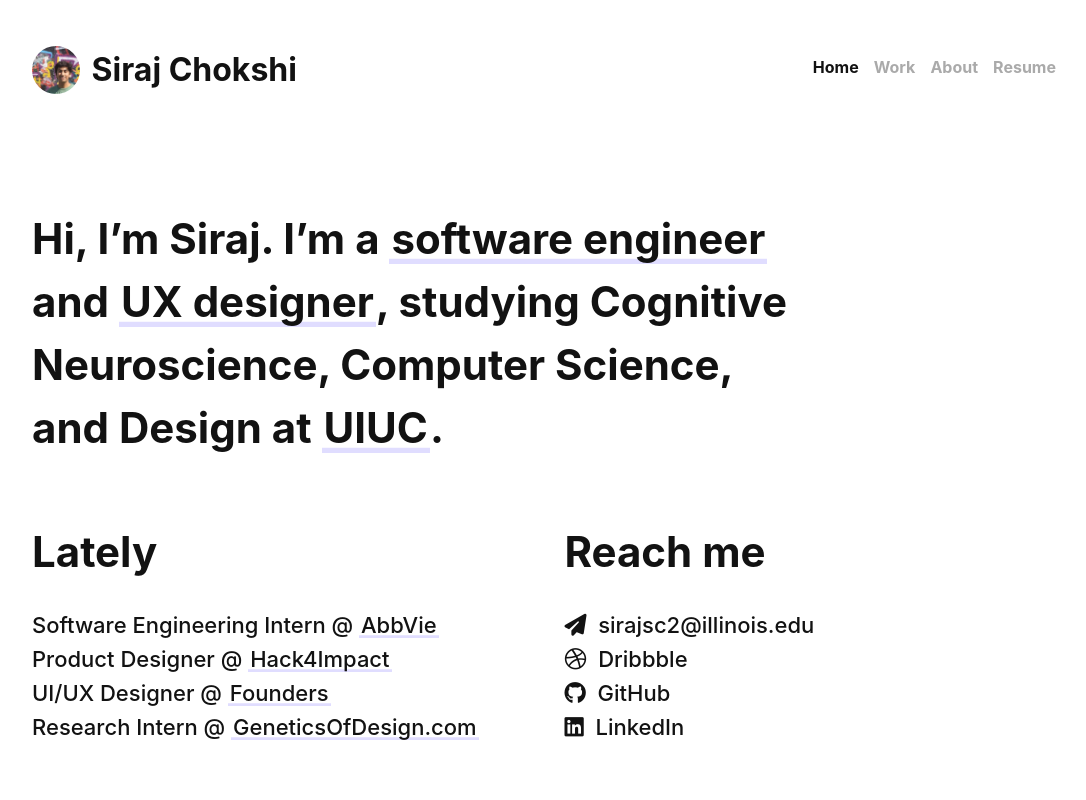
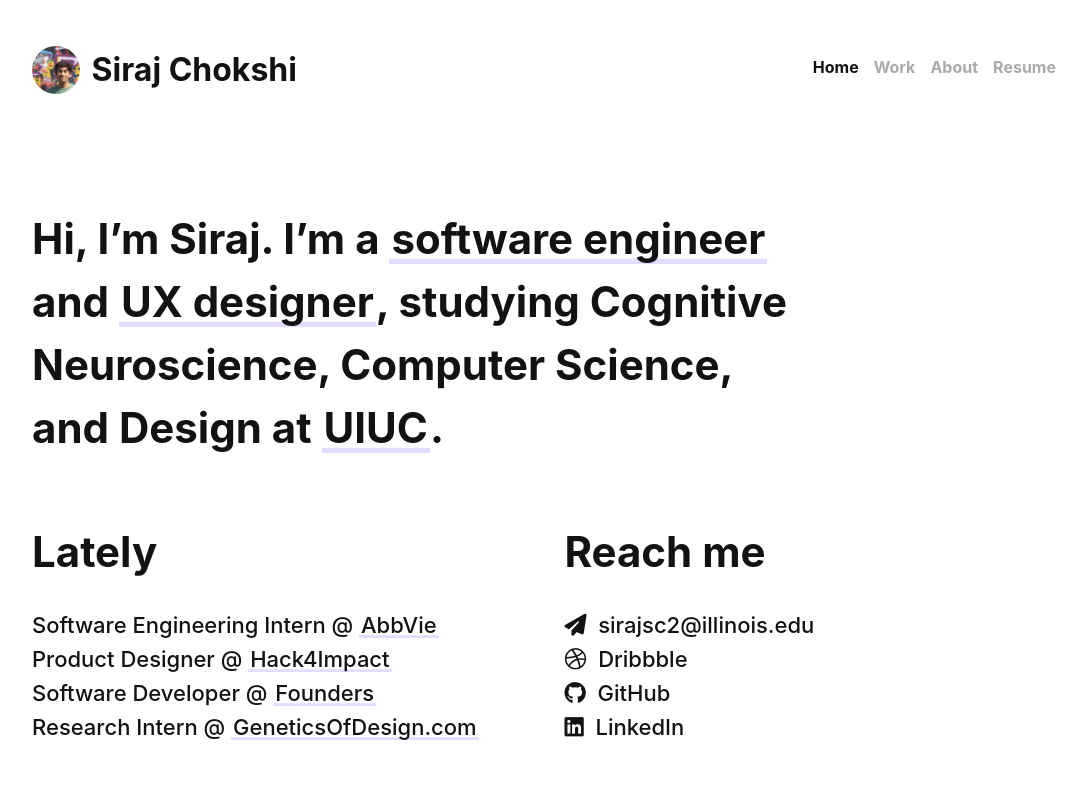
Before and after one commit to SirajChokshi/old-portfolio, a React (Create React App) app: page / in a window 1280 px wide. Shown: the top 800 px of the page, without its empty margins (96-1182 px from the left). Built offline with nearby package versions, Linux system fonts and the light colour scheme.

Commit message:
update founders position

```diff
--- a/src/views/Home.js
+++ b/src/views/Home.js
@@ -27,7 +27,7 @@ export default class Home extends Component {
                         <ul id="positions">
                             <li>Software Engineering Intern @ <a href="https://abbvie.com" target="_blank" rel='noreferrer noopener' className="box-link">AbbVie</a></li>
                             <li>Product Designer @ <a href="https://uiuc.hack4impact.org" target="_blank" rel='noreferrer noopener' className="box-link">Hack4Impact</a></li>
-                            <li>UI/UX Designer @ <a href="http://founders.illinois.edu" target="_blank" rel='noreferrer noopener' className="box-link">Founders</a></li>
+                            <li>Software Developer @ <a href="http://founders.illinois.edu" target="_blank" rel='noreferrer noopener' className="box-link">Founders</a></li>
                             <li>Research Intern @ <a href="https://geneticsofdesign.com" target="_blank" rel='noreferrer noopener' className="box-link">GeneticsOfDesign.com</a></li>
                         </ul>
                     </section>
```
